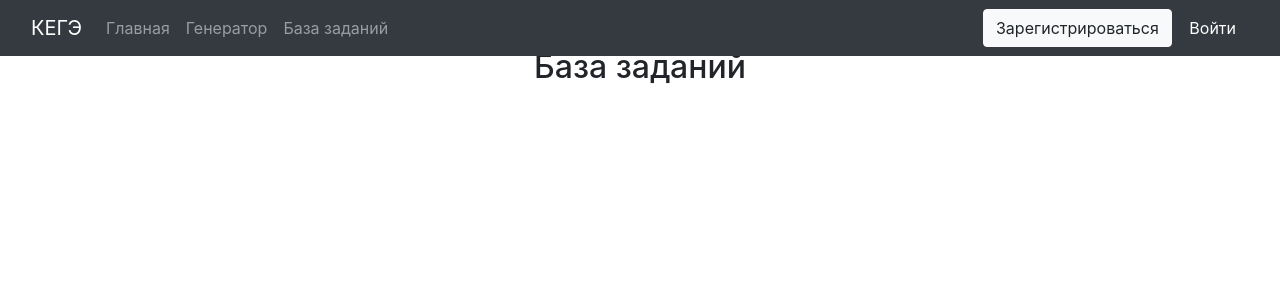
After one commit to Just1z/ProjectE, a Flask app: page /task_database in a window 1280 px wide. The commit adds this page. Shown: the top 300 px of the page. Run offline with Flask 2, Linux system fonts and the light colour scheme; some libraries are stand-ins or nearby versions.

Commit message:
Added task_database page

```diff
--- a/main.py
+++ b/main.py
@@ -124,6 +124,11 @@ def generator():
     return render_template("generator.html", title="Генератор")
 
 
+@app.route("/task_database")
+def task_database():
+    return render_template("task_database.html", title="База заданий")
+
+
 @app.route("/")
 @app.route("/index")
 def index():
--- a/templates/base.html
+++ b/templates/base.html
@@ -36,7 +36,7 @@
                     <a class="nav-link" aria-current="page" href="/generator">Генератор</a>
                 </li>
                 <li class="nav-item">
-                    <a class="nav-link" href="#">База заданий</a>
+                    <a class="nav-link" aria-current="page" href="/task_database">База заданий</a>
                 </li>
             </ul>
             <div>
--- /dev/null
+++ b/templates/task_database.html
@@ -0,0 +1,10 @@
+{% extends "base.html" %}
+
+{% block head %}
+{% endblock %}
+
+{% block content %}
+<div class="starter-template text-center py-5">
+    <h2>База заданий</h2>
+</div>
+{% endblock %}
```
